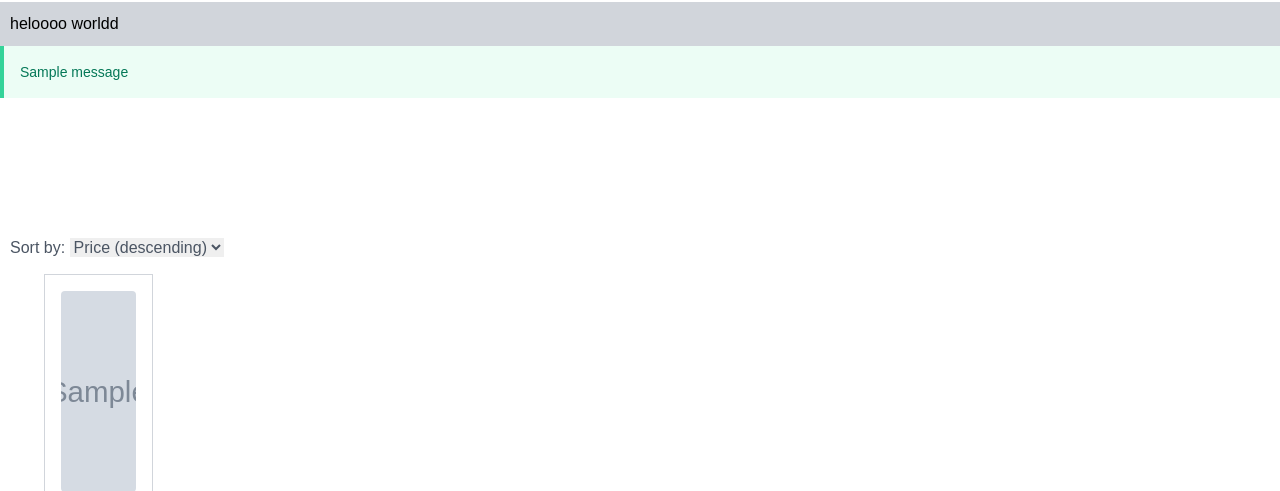
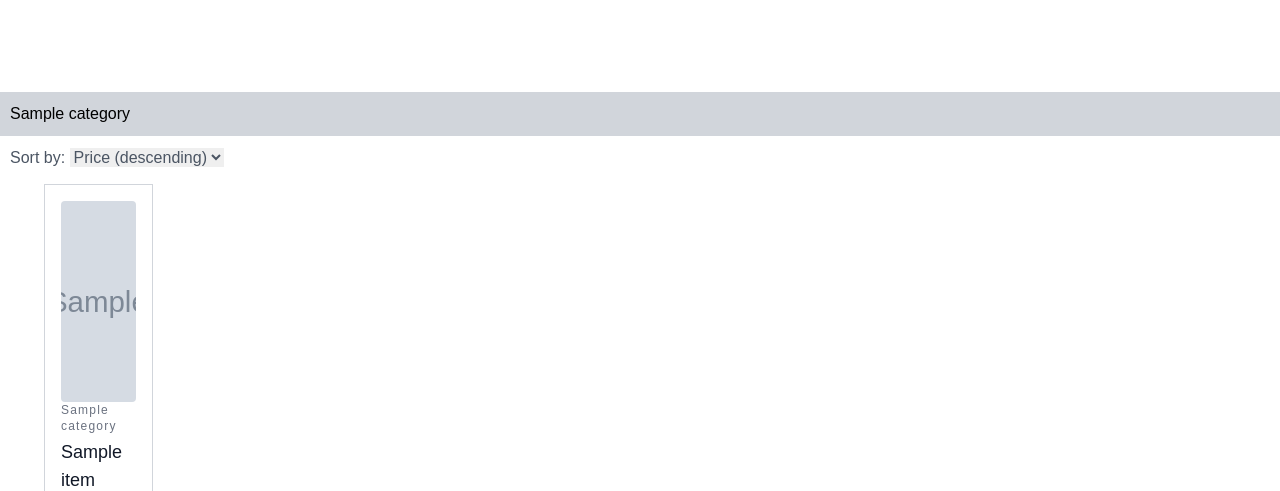
Before and after one commit to Suhail270/F20EC-CW2, a Django app: page / in a window 1280 px wide. Shown: the part 88-579 px from the top of the page. Run offline with Django 4.2, Linux system fonts and the light colour scheme; tables that the repository leaves empty hold one stand-in row (values such as "Sample post"); grey boxes marked "Sample" are stand-in pictures; one stand-in notice (Sample message) is shown; some libraries are stand-ins or nearby versions.

Commit message:
completed categories filter

```diff
--- a/ecom/urls.py
+++ b/ecom/urls.py
@@ -17,7 +17,7 @@ from django.contrib import admin
 from django.urls import path, include
 from sales.views import (CartListView,add_to_cart,add_to_wishlist,load_cart_items,load_wishlist,CategoryView, change_quantity,OrdersView)
 
-from users.views import (LandingPageView,
+from users.views import (CategoryFilterView, LandingPageView,
                          SignupView,
                          ServicesView,
                          VisionView,
@@ -47,6 +47,7 @@ urlpatterns = [
     # path('', OurTeamView.as_view(), name='landing-page'),
     path('', ItemListView.as_view(), name='landing-page'),
     path('search/', SearchView.as_view(), name='products-list'),
+    path('filter/', CategoryFilterView.as_view(), name='products-list-category'),
     path('add_to_cart/<int:id>/',sales.views.add_to_cart,name='add_to_cart'),
     path('remove_from_cart/<int:id>/',sales.views.remove_from_cart,name='remove_from_cart'),
     path('move_to_wishlist/<int:id>/',sales.views.move_to_wishlist,name='move_to_wishlist'),
--- a/templates/base.html
+++ b/templates/base.html
@@ -13,7 +13,7 @@
   <body>
     <div class="max-w-7xl mx-auto">
       {% include 'navbar.html' %}
-      {% include 'category.html' %}
+
       {% include 'messages.html' %}
       {% block content %}
       {% endblock content %}
--- a/templates/category.html
+++ b/templates/category.html
@@ -1,7 +1,12 @@
-<div class="categories-container" style="margin-top: 90px;"> <!-- Added margin-top -->
-    <p> heloooo worldd </p>
+<div class="categories-container" > <!-- Added margin-top -->
+
     {% for category in categories %}
-      <div class="category">{{ category }}</div> <!-- Category name -->
+
+      <form method="GET" action="{% url 'products-list-category' %}">
+
+
+        <button class="category" onclick=submit value="{{ category }}" name="CategoryQuery">{{ category }}</button>
+    </form>
     {% endfor %}
   </div>
 
--- a/templates/products-display.html
+++ b/templates/products-display.html
@@ -4,7 +4,7 @@
 {% block content %}
 
 <section class="text-gray-600 body-font mt-32">
-
+  {% include 'category.html' %}
   <form id="sort-form" action="{% url 'products-list' %}" method="get" style="padding: 10px;">
     <input id="query-input" type="text" name="query" hidden/>
     <label for="sort_by">Sort by:</label>
--- a/users/forms.py
+++ b/users/forms.py
@@ -39,6 +39,9 @@ class CustomUserCreationForm(UserCreationForm):
 class SearchForm(forms.Form):
     query = forms.CharField(max_length=100)
 
+class CategoryForm(forms.Form):
+    CategoryQuery = forms.CharField(max_length=500)
+
 class LogsisticsForm(forms.ModelForm):
     class Meta:
         model = Order
--- a/users/views.py
+++ b/users/views.py
@@ -5,8 +5,8 @@ import string
 import csv
 from django.http import HttpResponse
 from django.shortcuts import render, redirect, reverse
-from .forms import CustomUserCreationForm,SearchForm, UserModelForm,LogsisticsForm
-from sales.models import Item, Cart, CartItem, OrderItem, Order
+from .forms import CategoryForm, CustomUserCreationForm,SearchForm, UserModelForm,LogsisticsForm
+from sales.models import Category, Item, Cart, CartItem, OrderItem, Order
 # Create your views here.
 
 class LandingPageView(generic.ListView):
@@ -60,6 +60,12 @@ class ItemListView(generic.ListView):
             if sort_by == "descending":
                 return Item.objects.all().order_by('-retail_price')
 
+    def get_context_data(self, **kwargs):
+        context = super().get_context_data(**kwargs)
+        categories = (Category.objects.all()[:10])
+        context['categories'] = categories
+        return context
+
 class MembershipPlanView(generic.TemplateView):
     template_name = "plan.html"
     def dispatch(self, request, *args, **kwargs):
@@ -95,6 +101,38 @@ class SearchView(generic.ListView):
             return Item.objects.filter(name__icontains=query).order_by('retail_price')
         if sort_by == "descending":
             return Item.objects.filter(name__icontains=query).order_by('-retail_price')
+
+    def get_context_data(self, **kwargs):
+        context = super().get_context_data(**kwargs)
+        categories = (Category.objects.all()[:10])
+        context['categories'] = categories
+        return context
+
+
+class CategoryFilterView(generic.ListView):
+    paginate_by = 24
+    template_name = 'products-display.html'
+    context_object_name = 'prods_list'
+    form_class = CategoryForm
+
+    def get_queryset(self):
+        query = self.request.GET.get('CategoryQuery')
+        print("query is :", query)
+        categoryInstance = Category.objects.get(name=query)
+        sort_by = self.request.GET.get('sort_by')
+        if sort_by == None:
+            sort_by = "descending"
+        if sort_by == "ascending":
+            return Item.objects.filter(category=categoryInstance).order_by('retail_price')
+        if sort_by == "descending":
+            return Item.objects.filter(category=categoryInstance).order_by('-retail_price')
+
+    def get_context_data(self, **kwargs):
+        context = super().get_context_data(**kwargs)
+        categories = (Category.objects.all()[:10])
+        context['categories'] = categories
+        return context
+
 
 class LogisticsView(generic.CreateView):
     template_name = "logistics.html"
```
